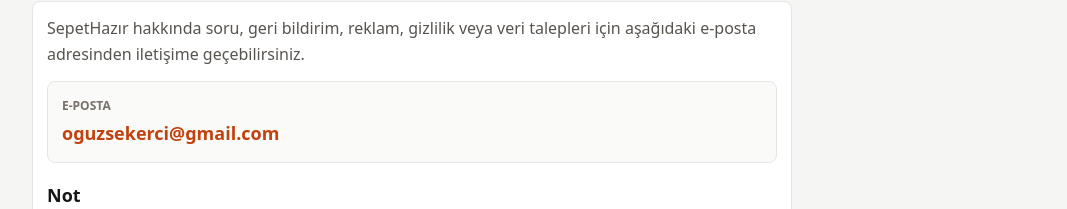
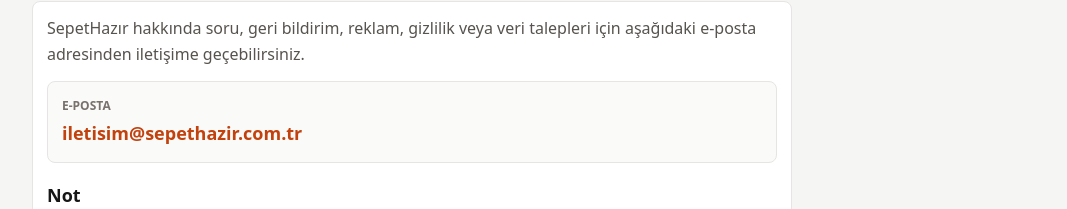
Before and after one commit to Oguzsekerci/sepethazir, a Next.js app: page /contact in a window 1280 px wide. Shown: the part 165-374 px from the top of the page, without its empty margins (106-1173 px from the left). Built offline with nearby package versions, Linux system fonts and the light colour scheme.

Commit message:
Update contact email address

```diff
--- a/app/contact/page.tsx
+++ b/app/contact/page.tsx
@@ -24,7 +24,9 @@
 
         <div className="contact-box">
           <span>E-posta</span>
-          <a href="mailto:oguzsekerci@gmail.com">oguzsekerci@gmail.com</a>
+          <a href="mailto:iletisim@sepethazir.com.tr">
+            iletisim@sepethazir.com.tr
+          </a>
         </div>
 
         <h2>Not</h2>
```
